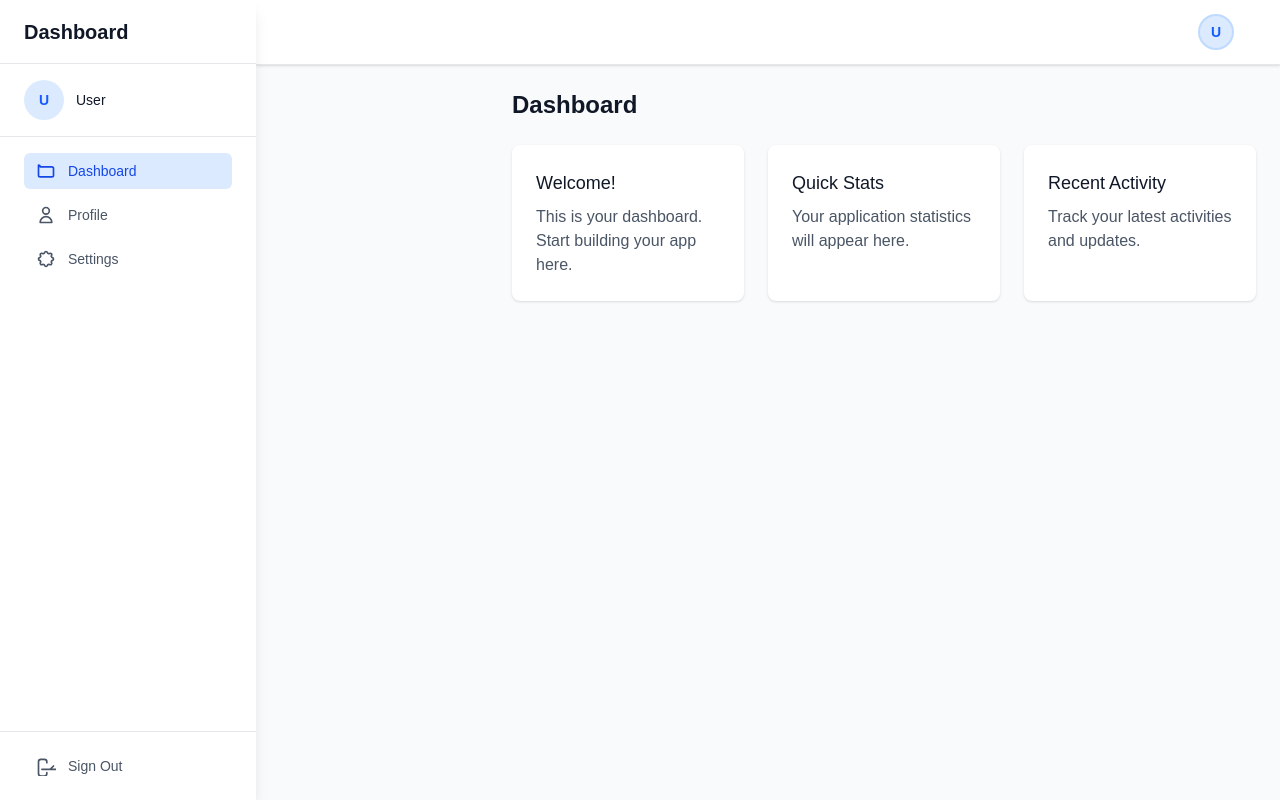
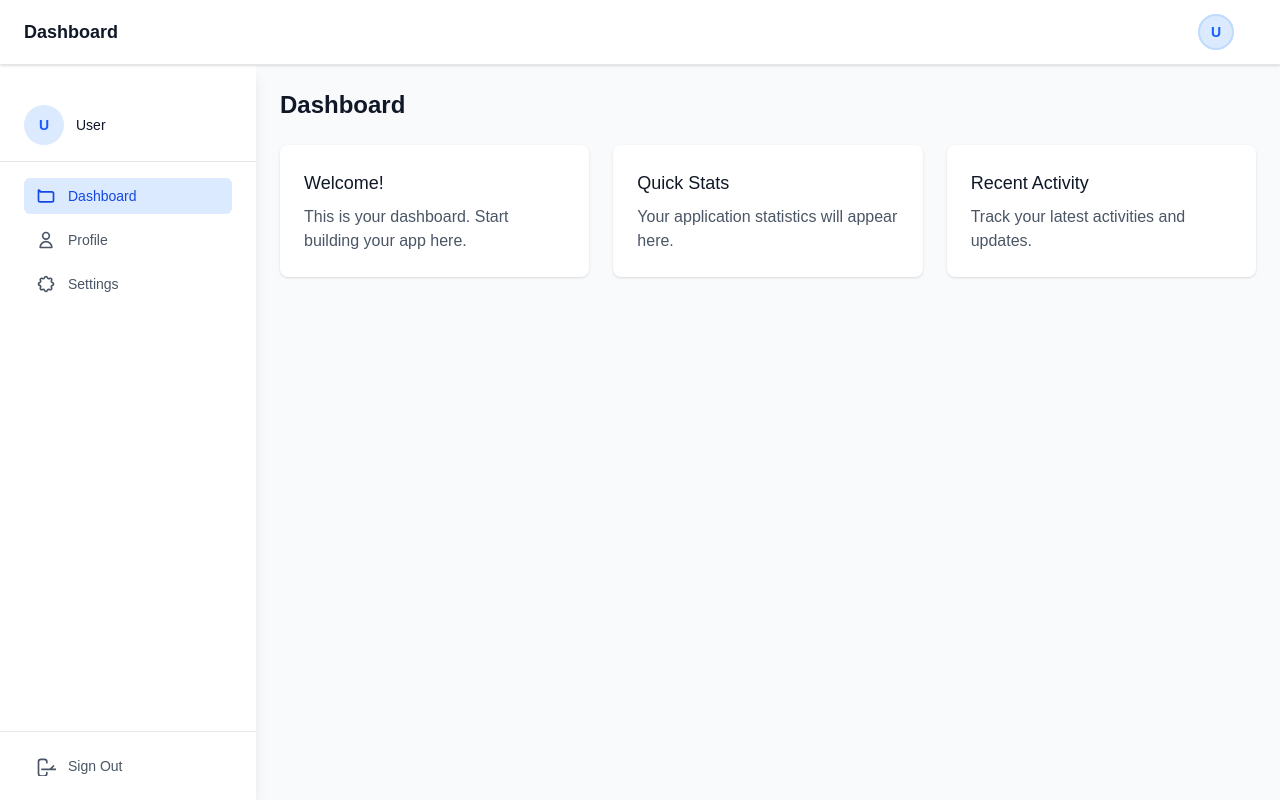
Before and after one commit to allenarduino/nextjs-prisma-auth-boilerplate, a Next.js app: page /dashboard in a window 1280 px wide. Built offline with nearby package versions, Linux system fonts and the light colour scheme; no server answers.

Commit message:
feat: optimize dashboard layout with full-width header and improved spacing
- Position header above sidebar with full viewport width
- Reduce sidebar top spacing for better proportions
- Fix z-index hierarchy and remove duplicate headers

```diff
--- a/src/components/dashboard/dashboard-layout.tsx
+++ b/src/components/dashboard/dashboard-layout.tsx
@@ -12,14 +12,9 @@ export function DashboardLayout({ children }: DashboardLayoutProps) {
     const [sidebarOpen, setSidebarOpen] = useState(false);
 
     return (
-        <div className="h-screen bg-gray-50 flex">
-            {/* Sidebar */}
-            <DashboardSidebar open={sidebarOpen} setOpen={setSidebarOpen} />
-
-            {/* Main content */}
-            <div className="flex-1 flex flex-col">
-                {/* Single Header Navbar - Full Width */}
-                <div className="bg-white shadow-sm border-b border-gray-200 w-full">
+        <div className="h-screen bg-gray-50 flex flex-col">
+            {/* Header */}
+            <div className="bg-white shadow-sm border-b border-gray-200 w-full z-[60]">
                 <div className="flex items-center justify-between h-16 px-4 lg:px-6">
                     <div className="flex items-center">
                         <button
@@ -30,7 +25,7 @@ export function DashboardLayout({ children }: DashboardLayoutProps) {
                                 <path strokeLinecap="round" strokeLinejoin="round" strokeWidth={2} d="M4 6h16M4 12h16M4 18h16" />
                             </svg>
                         </button>
-                            <h1 className="text-lg block sm:hidden font-medium text-gray-900">Dashboard</h1>
+                        <h1 className="text-lg font-bold text-gray-900">Dashboard</h1>
                     </div>
 
                     {/* User Avatar */}
@@ -38,11 +33,19 @@ export function DashboardLayout({ children }: DashboardLayoutProps) {
                 </div>
             </div>
 
-                {/* Page content - With sidebar offset */}
-                <main className="flex-1 p-6 overflow-y-auto lg:pl-64">
+            {/* Content Area with Sidebar */}
+            <div className="flex-1 flex">
+                {/* Sidebar */}
+                <DashboardSidebar open={sidebarOpen} setOpen={setSidebarOpen} />
+
+                {/* Main content */}
+                <div className="flex-1 flex flex-col">
+                    {/* Page content */}
+                    <main className="flex-1 p-6 overflow-y-auto">
                         {children}
                     </main>
                 </div>
             </div>
+        </div>
     );
 }
--- a/src/components/dashboard/dashboard-sidebar.tsx
+++ b/src/components/dashboard/dashboard-sidebar.tsx
@@ -34,8 +34,8 @@ export function DashboardSidebar({ open, setOpen }: DashboardSidebarProps) {
           fixed inset-y-0 left-0 z-50 w-64 bg-white shadow-lg transform transition-transform duration-300 ease-in-out lg:translate-x-0 lg:static lg:inset-0 flex flex-col
           ${open ? 'translate-x-0' : '-translate-x-full lg:translate-x-0'}
         `}>
-                <div className="flex items-center justify-between h-16 px-6 border-b border-gray-200 flex-shrink-0">
-                    <h1 className="text-xl font-bold text-gray-900">Dashboard</h1>
+                {/* Mobile close button only - no header text */}
+                <div className="flex items-center justify-end py-3 px-6 flex-shrink-0">
                     <button
                         onClick={() => setOpen(false)}
                         className="lg:hidden p-2 rounded-md text-gray-400 hover:text-gray-500 hover:bg-gray-100"
```
Lines whose indentation alone changed are shown as unchanged.
